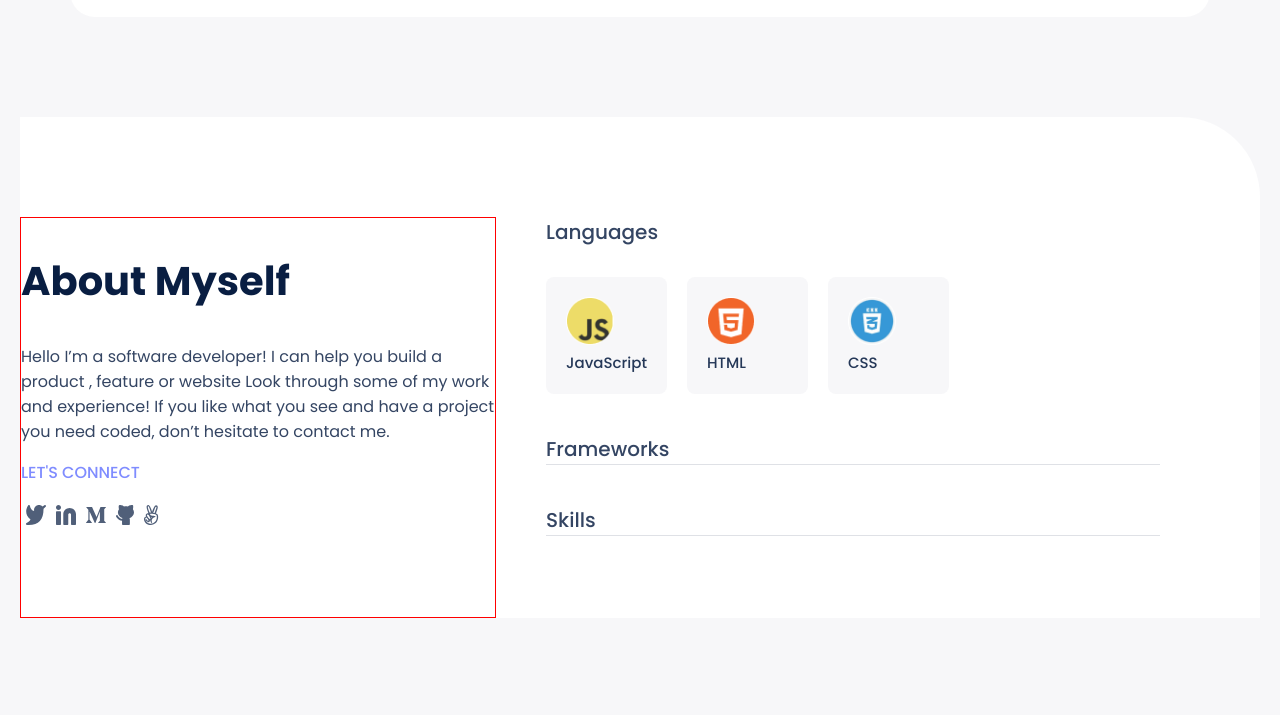
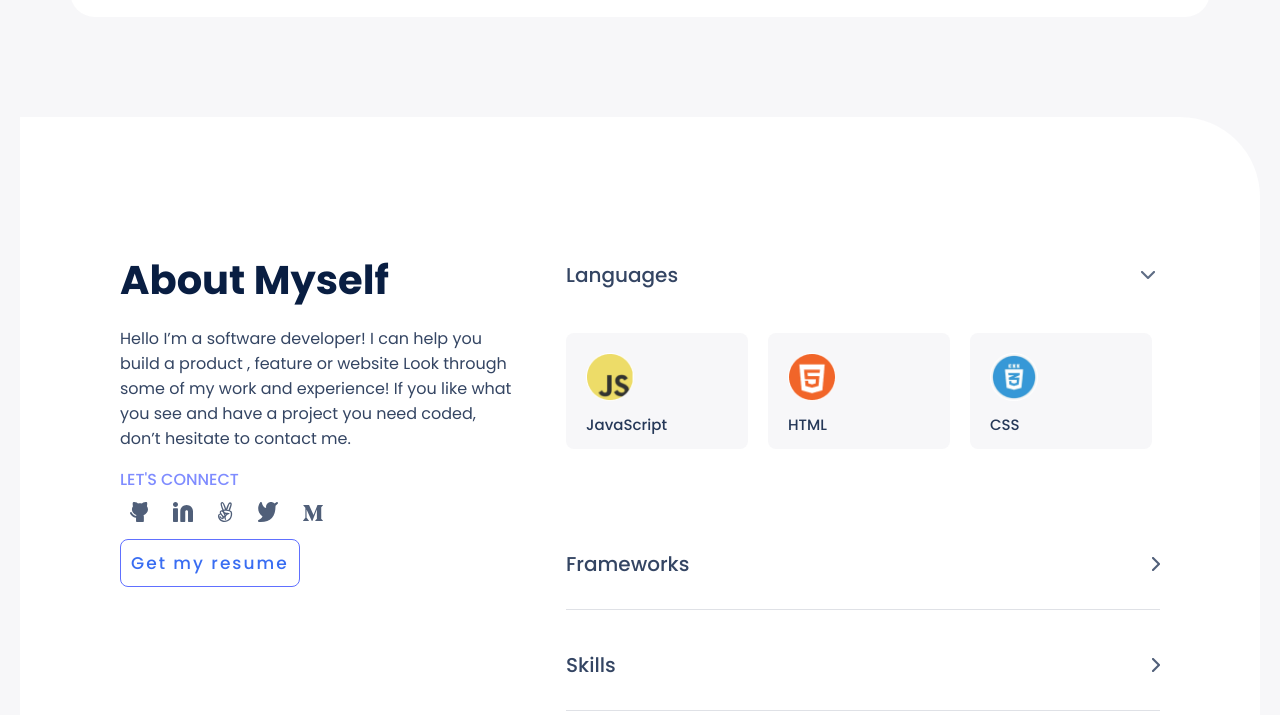
Before and after one commit to mez-chain/myPortfolio, a website: page index.html in a window 1280 px wide. Shown: the part 3087-3802 px from the top of the page. Before the commit the page ends 3725 px from the top, so only its background shows below. Drawn offline with Linux system fonts and the light colour scheme.

Commit message:
fix the style errors and add the last part of style for aboutme section

```diff
--- a/css/main.css
+++ b/css/main.css
@@ -229,13 +229,14 @@ img {
   background-color: #fff;
   grid-template-columns: 2fr 3fr;
   gap: 50px;
-  padding-top: 100px;
+  padding: 100px;
   margin-top: 100px;
   border-top-right-radius: 80px;
 }
 
 .general-info {
-border: 1px solid red;
+  display: flex;
+  flex-direction: column;
 }
 
 .general-info h1 {
@@ -243,12 +244,15 @@ border: 1px solid red;
   font-weight: 700;
   color: #091e42;
   text-transform: capitalize;
+  margin-bottom: 0px;
 }
 
 .general-info p {
   font-size: 16px;
   font-weight: 400;
   color: #344563;
+  margin-bottom: 0px;
+
 }
 
 .general-info h3 {
@@ -259,8 +263,28 @@ border: 1px solid red;
   margin-bottom: 0;
 }
 
-.tech-info {
-  padding-right: 100px;
+.general-info a {
+  font-size: 17px;
+  font-weight: 500;
+  color: #396df2;
+  border: 1px solid #6070ff;
+  text-decoration: none;
+  border-radius: 8px;
+  width: fit-content;
+  padding: 10px;
+}
+
+.general-info .social a {
+  border: 0px;
+}
+
+.general-info a:hover {
+  color: #fff;
+  background-color: #6070ff;
+}
+
+.general-info .social a:hover {
+  background-color: #fff;
 }
 
 .tech-info ul {
@@ -273,6 +297,9 @@ border: 1px solid red;
 }
 
 .closed {
+  display: grid;
+  grid-template-columns: 1fr 1fr;
+  align-items: center;
   border-bottom: 1px solid #dfe1e6;
 }
 
@@ -283,6 +310,7 @@ border: 1px solid red;
 .tech-info .open {
   display: grid;
   grid-template-columns: 1fr 1fr 1fr;
+  grid-area: 2 / 1 / 3 /3;
   gap: 20px;
   width: fit-content;
   font-size: 15px;
@@ -290,14 +318,27 @@ border: 1px solid red;
   color: #253858;
 }
 
+.tech-info li {
+  display: grid;
+  grid-template-columns: 1fr 1fr;
+  grid-template-rows: 1fr 1fr;
+  align-items: center;
+}
+
 .tech-info .open li {
   background-color: #f7f7f9;
   border-radius: 8px;
-  padding: 20px;
+  padding: 20px 0px 0px 20px;
 }
 
-.no-border {
-  border: 0px;
+.tech-info .down {
+  justify-self: end;
+  width: 24px;
+}
+
+.closed .union {
+  justify-self: end;
+  width: 8px;
 }
 
 /* .headline > * {
--- a/index.html
+++ b/index.html
@@ -115,26 +115,26 @@
                 <h1>about myself</h1>
                 <p>Hello I’m a software developer! I can help you build a product , feature or website Look through some of my work and experience! If you like what you see and have a project you need coded, don’t hesitate to contact me.</p>
                 <h3>let's connect</h3>
-                <ul>
+                <ul class="social">
+                    <li><a href=""><img src="/images/github.svg"></a></li>
+                    <li><a href=""><img src="/images/linkedin.svg"></a></li>
+                    <li><a href=""><img src="/images/angellist.svg"></a></li>
                     <li><a href=""><img src="/images/x.svg"></a></li>
-                    <li><a href=""><img src="/images/linkedin.svg"></a></li>
                     <li><a href=""><img src="/images/medium.svg"></a></li>
-                    <li><a href=""><img src="/images/github.svg"></a></li>
-                    <li><a href=""><img src="/images/angellist.svg"></a></li>
                 </ul>
                 <a href=""><span>Get my resume</span></a>
             </section>
             <section class="tech-info">
                 <ul>
-                    <li>languages<br><br>
+                    <li><span>languages</span><img class="down" src="/images/down.png" alt=""><br><br>
                         <ul class="open">
-                            <li><img src="/images/js.png" alt=""><br>JavaScript</li>
-                            <li><img src="/images/html.png" alt=""><br>HTML</li>
-                            <li><img src="/images/css.png" alt=""><br>CSS</li>
+                            <li><img src="/images/js.png" alt=""><br><span>JavaScript</span></li>
+                            <li><img src="/images/html.png" alt=""><br><span>HTML</span></li>
+                            <li><img src="/images/css.png" alt=""><br><span>CSS</span></li>
                         </ul>
                     </li>
-                    <li class="closed">frameworks</li>
-                    <li class="closed">skills</li>
+                    <li class="closed"><span>frameworks</span><img class="union" src="/images/union.png" alt=""></li>
+                    <li class="closed"><span>skills</span><img class="union" src="/images/union.png" alt=""></li>
                 </ul>
             </section>
         </div>
```
Also changed, not shown: images/down.png (added), images/union.png (added).
